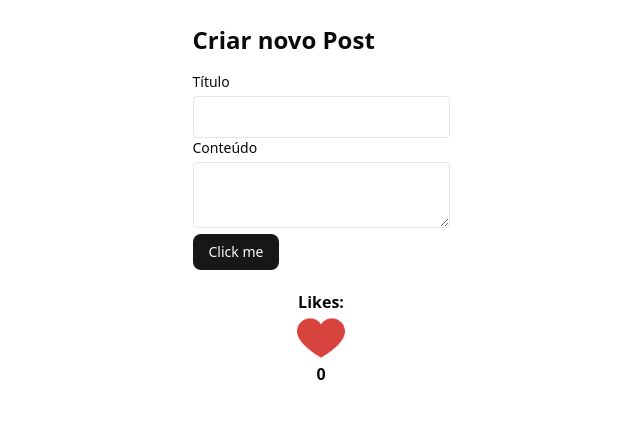
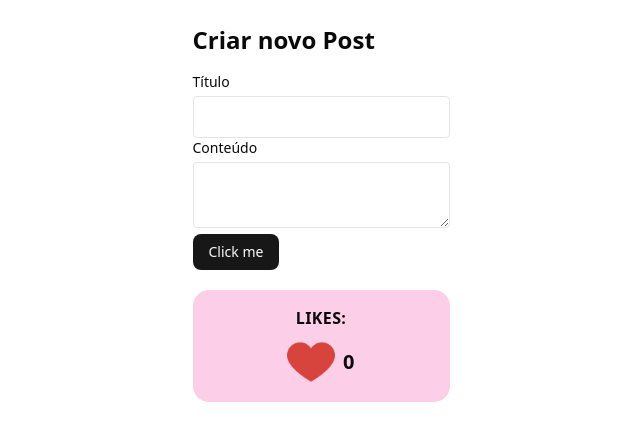
Before and after one commit to andressaskm/introaoNextJS, a Next.js app: page /create-post in a window 1280 px wide. Shown: the top 440 px of the page, without its empty margins (319-959 px from the left). Built offline with nearby package versions, Linux system fonts and the light colour scheme; no server answers.

Commit message:
likes button

```diff
--- a/src/components/LikeButton.tsx
+++ b/src/components/LikeButton.tsx
@@ -1,27 +1,27 @@
-'use client'
+"use client";
 
-import { useState } from "react"
+import { useState } from "react";
 
 interface likeProps {
   initial: number;
 }
 
-export default function Likes (props: likeProps) {
+export default function Likes(props: likeProps) {
   const [count, setCount] = useState(props.initial);
 
   return (
-        <div className="text-center font-bold mt-5">
-
+    <div className="bg-pink-200 rounded-2xl p-4 y-6 text-center text-bold font-bold tracking-wide uppercase mt-5">
       <h1 className="">Likes:</h1>
 
-        <div>
-            <button className="w-12 h-12 hover:scale-110"onClick={() => setCount (count +1)}>
-                <img src="heart.png" alt="Botão Curtir" />{count}
+      <div className="flex items-center justify-center gap-2 mt-2">
+        <button
+          className="w-12 h-12 hover:scale-110 active:scale-90 transition-transform duration-150"
+          onClick={() => setCount(count + 1)}
+        >
+          <img src="heart.png" alt="Curtir" />
         </button>
-
+        <span className="text-xl">{count}</span>
       </div>
-
     </div>
-
-    )
+  );
 }
```
Lines whose indentation alone changed are shown as unchanged.
